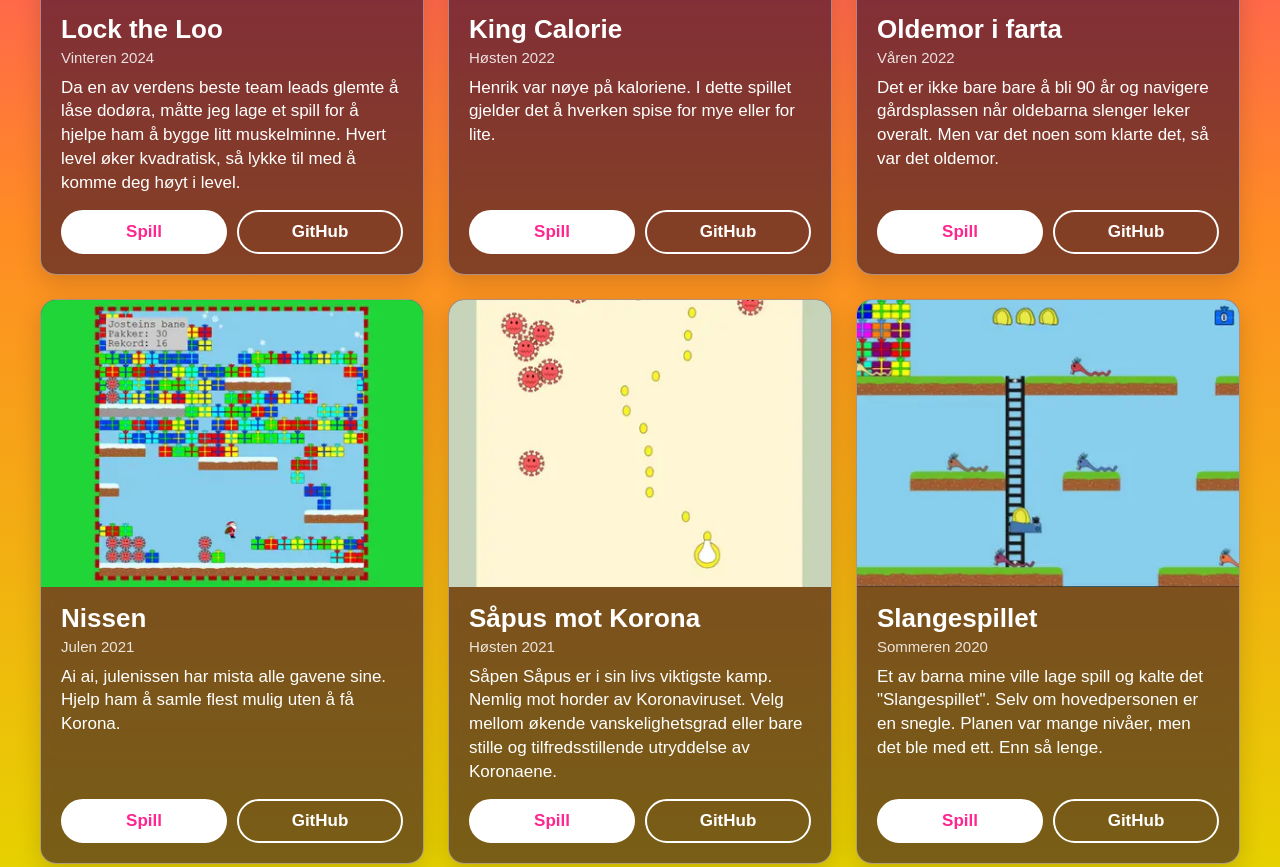
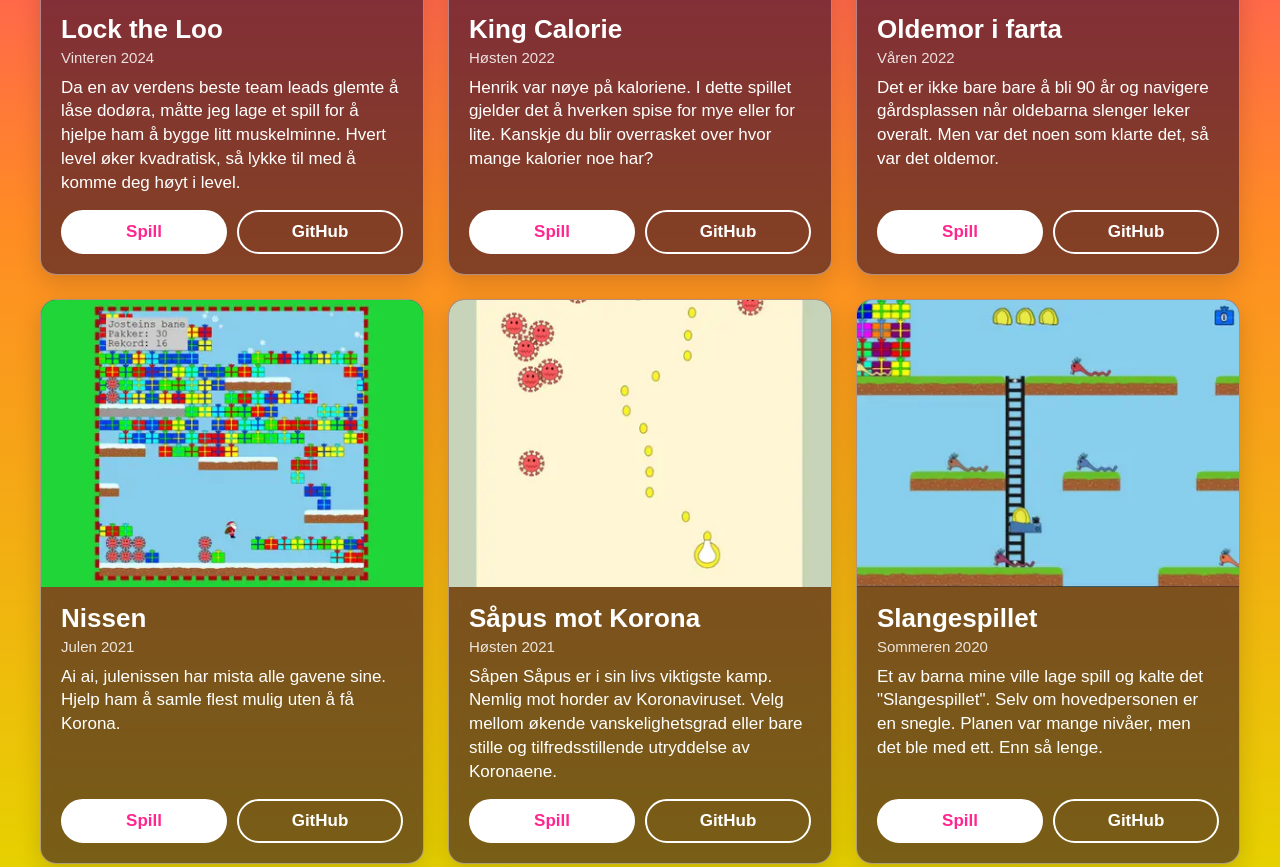
Before and after one commit to jostein-skaar/fjaas-no, a plain HTML site: page index.html in a window 1280 px wide. Shown: the part 1079-1946 px from the top of the page. Drawn offline with Linux system fonts and the light colour scheme.

Commit message:
deploy: 2e15031f1d2ba28cd5de5bbcf1377a0bac302903

```diff
--- a/index.html
+++ b/index.html
@@ -269,7 +269,7 @@
         <div class="game-content">
           <h2>King Calorie</h2>
           <p class="game-date">Høsten 2022</p>
-          <p>Henrik var nøye på kaloriene. I dette spillet gjelder det å hverken spise for mye eller for lite.</p>
+          <p>Henrik var nøye på kaloriene. I dette spillet gjelder det å hverken spise for mye eller for lite. Kanskje du blir overrasket over hvor mange kalorier noe har?</p>
           <div class="game-links">
             <a href="https://kingcalorie.fjaas.no/" class="button">Spill</a>
             <a href="https://github.com/jostein-skaar/king-calorie" class="button button-secondary">GitHub</a>
```
